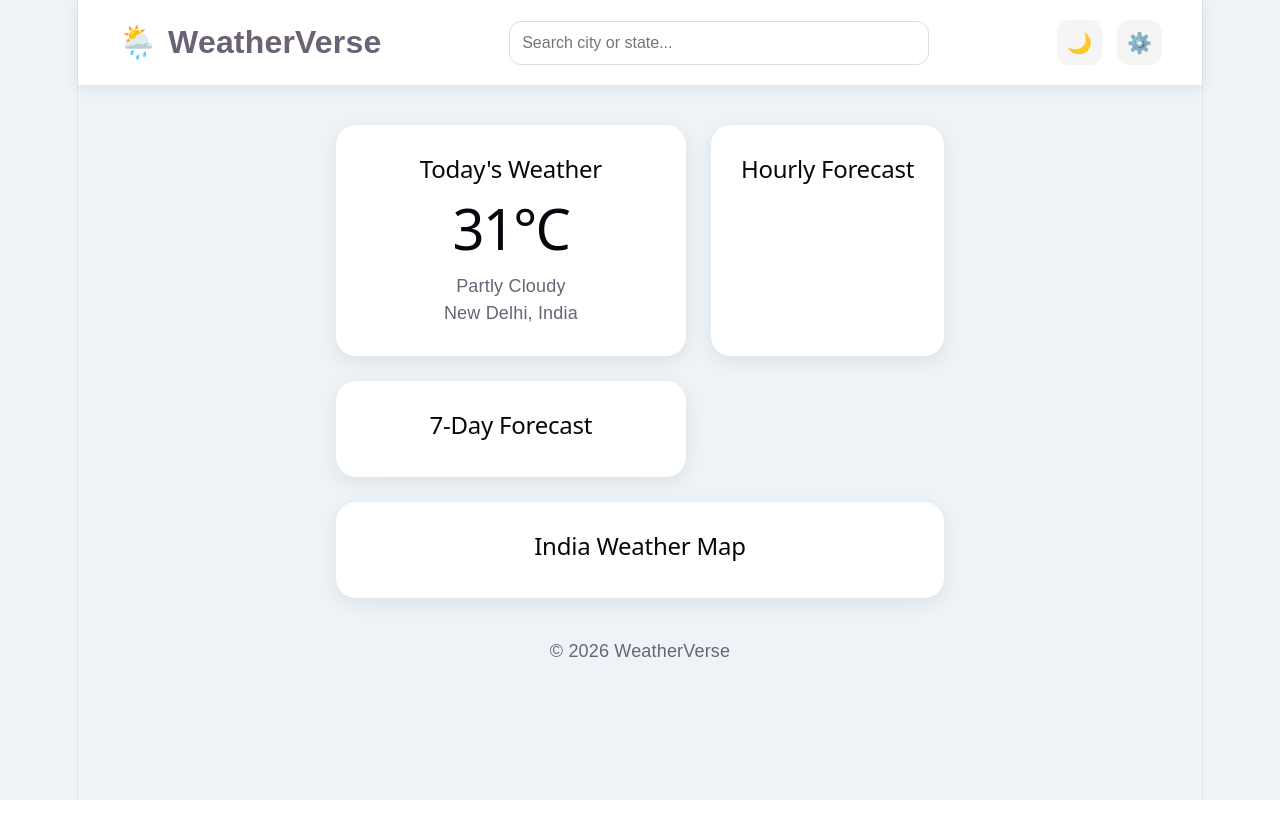
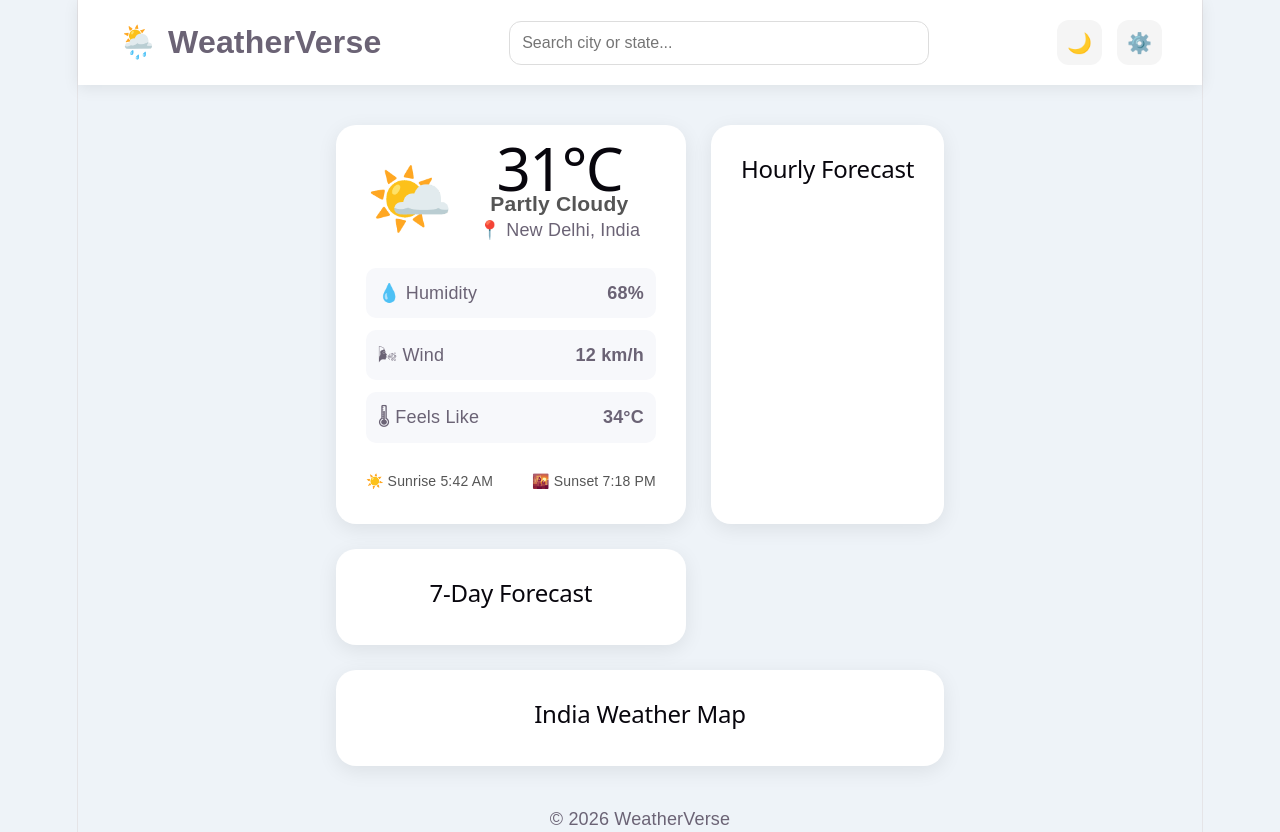
Before and after one commit to Rahman338/WeatherVerse, a React (Vite) app in the folder app/: page / in a window 1280 px wide. Before the commit the page ends 800 px from the top, so only its background shows below. Built offline with nearby package versions, Linux system fonts and the light colour scheme.

Commit message:
Mission 12.3 - Premium Weather Card UI
Enhanced the Weather Card with a professional layout including weather icon, humidity, wind, feels like temperature, and sunrise/sunset information.

```diff
--- a/app/src/App.css
+++ b/app/src/App.css
@@ -162,3 +162,77 @@ body{
   grid-column:1 / span 2;
 
 }
+
+.weather-top{
+
+  display:flex;
+
+  align-items:center;
+
+  gap:25px;
+
+  margin-bottom:25px;
+
+}
+
+.weather-icon{
+
+  font-size:70px;
+
+}
+
+.weather-top h1{
+
+  font-size:60px;
+
+  margin:0;
+
+}
+
+.weather-top h3{
+
+  color:#555;
+
+  margin-top:10px;
+
+}
+
+.weather-details{
+
+  display:flex;
+
+  flex-direction:column;
+
+  gap:12px;
+
+  margin-top:20px;
+
+}
+
+.detail{
+
+  display:flex;
+
+  justify-content:space-between;
+
+  background:#f7f8fb;
+
+  padding:12px;
+
+  border-radius:10px;
+
+}
+
+.sun-times{
+
+  display:flex;
+
+  justify-content:space-between;
+
+  margin-top:25px;
+
+  font-size:14px;
+
+  color:#555;
+
+}
--- a/app/src/components/WeatherCard.tsx
+++ b/app/src/components/WeatherCard.tsx
@@ -1,13 +1,52 @@
 function WeatherCard() {
     return (
       <section className="weather-card">
-        <h2>Today's Weather</h2>
 
-        <h1>31°C</h1>
+        <div className="weather-top">
 
-        <p>Partly Cloudy</p>
+          <div className="weather-icon">
+            🌤️
+          </div>
 
-        <p>New Delhi, India</p>
+          <div>
+
+            <h1>31°C</h1>
+
+            <h3>Partly Cloudy</h3>
+
+            <p>📍 New Delhi, India</p>
+
+          </div>
+
+        </div>
+
+        <div className="weather-details">
+
+          <div className="detail">
+            <span>💧 Humidity</span>
+            <strong>68%</strong>
+          </div>
+
+          <div className="detail">
+            <span>🌬 Wind</span>
+            <strong>12 km/h</strong>
+          </div>
+
+          <div className="detail">
+            <span>🌡 Feels Like</span>
+            <strong>34°C</strong>
+          </div>
+
+        </div>
+
+        <div className="sun-times">
+
+          <div>☀️ Sunrise 5:42 AM</div>
+
+          <div>🌇 Sunset 7:18 PM</div>
+
+        </div>
+
       </section>
     );
   }
```
